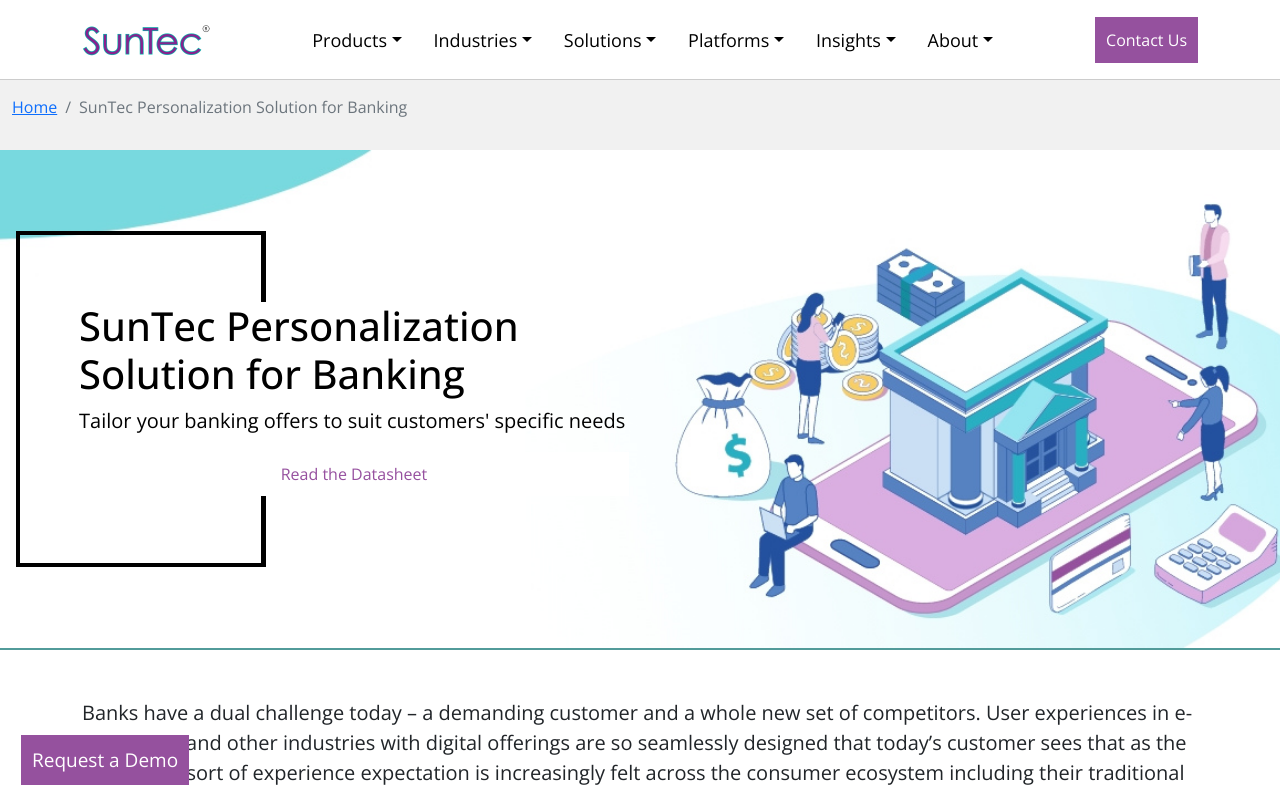
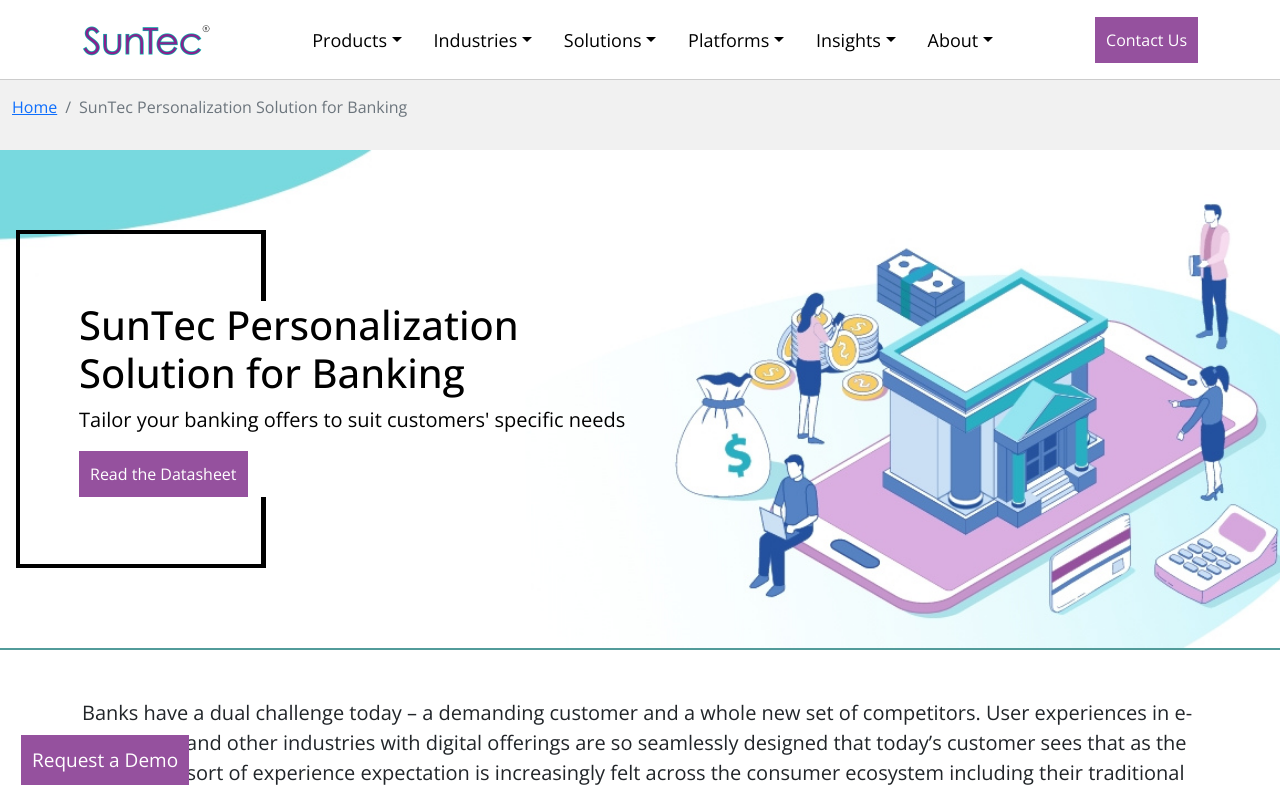
Before and after one commit to jalal1985khan/sanjan-suntec, a Next.js app: page /personalization in a window 1280 px wide. Shown: the top 792 px of the page. Built offline with nearby package versions, Linux system fonts and the light colour scheme.

Commit message:
test 20231

```diff
--- a/pages/personalization.js
+++ b/pages/personalization.js
@@ -10,8 +10,8 @@
   const [allInsights, setInsights] = useState([]);
   const [heading, setHeading] = useState(false);
   const [showModal, setShowModal] = useState(false);
-  const PdfLink = 'https://www.suntecgroup.com/wp-content/uploads/2022/01/Enterprise-Product-Management.pdf';
-  const PostTitle = "Enterprise Product Management";
+  const PdfLink = 'https://www.suntecgroup.com/wp-content/uploads/2022/05/Personalization-use-cases.pdf';
+  const PostTitle = "SunTec Personalization Solution for Banking";
 
   const handleShowModal = () => {
     setShowModal(true);
@@ -44,7 +44,7 @@
 <div className="square-text-dark ">
 <h1 className="fs-1">SunTec Personalization Solution for Banking</h1>
 <p className="fs-5">Tailor your banking offers to suit customers&apos; specific needs</p>
-<button onClick={handleShowModal} className="r-btn">Read the Datasheet</button>
+<button onClick={handleShowModal} className="b-btn">Read the Datasheet</button>
 <BootstrapModal show={showModal} handleClose={handleCloseModal} pdfLink={PdfLink} title={PostTitle} />
 </div>
 <div class="lin-dark"></div>
```
